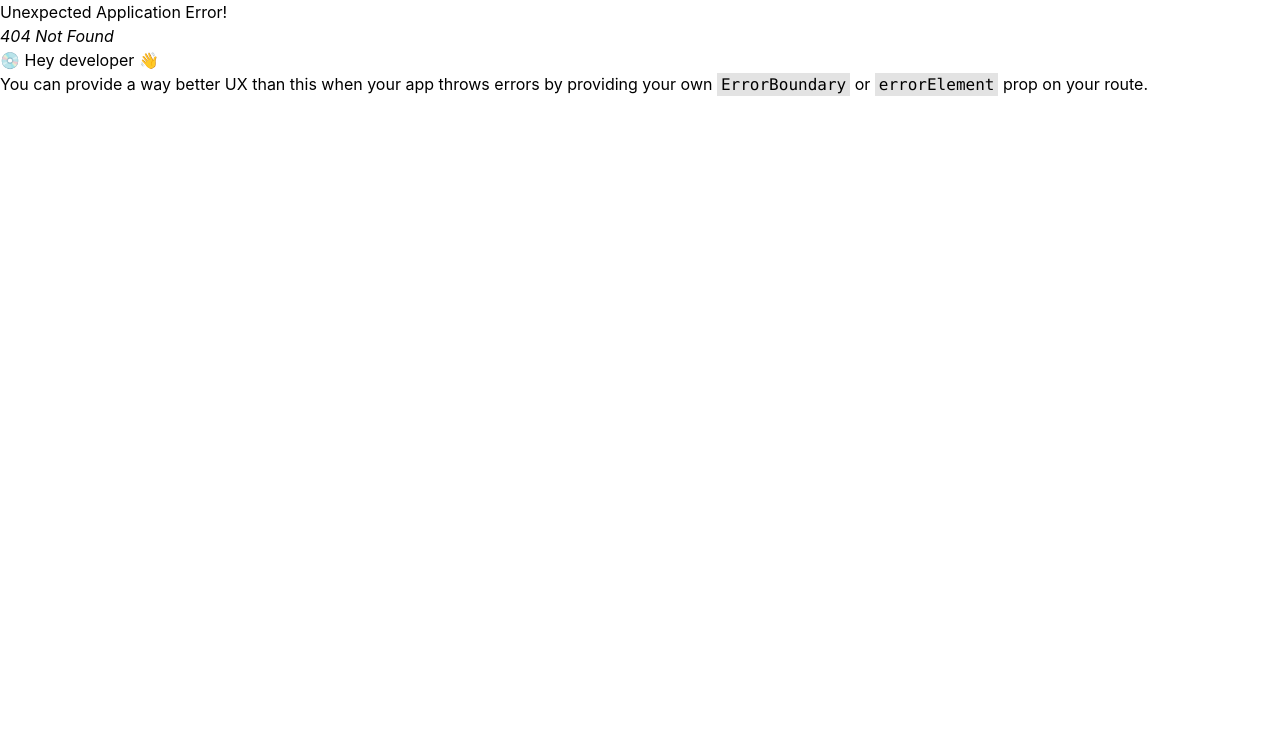
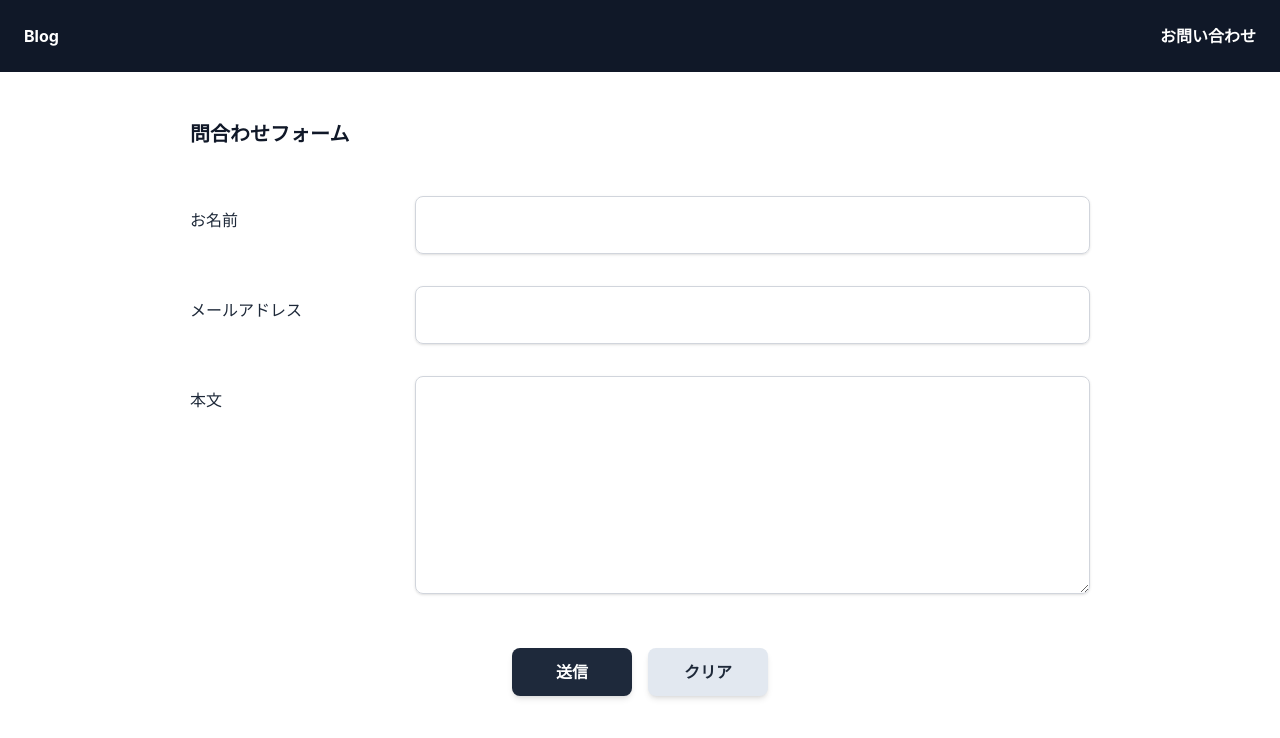
Before and after one commit to tzk-s/shiftb_chap06_test-app, a React (Vite) app: page /contact in a window 1280 px wide. Before the commit this address had no page. Shown: the top 738 px of the page. Built offline with nearby package versions, Linux system fonts and the light colour scheme.

Commit message:
課題4_問合わせフォーム実装

```diff
--- a/package.json
+++ b/package.json
@@ -14,6 +14,7 @@
     "dompurify": "^3.3.1",
     "react": "^19.2.0",
     "react-dom": "^19.2.0",
+    "react-hook-form": "^7.69.0",
     "react-router-dom": "^7.11.0"
   },
   "devDependencies": {
--- /dev/null
+++ b/src/components/contact/ContactForm.jsx
@@ -0,0 +1,79 @@
+import { useForm } from "react-hook-form";
+import { CONTACT_VALIDATION } from "../../constants/validate";
+import useContactSubmit from "../../hooks/useContactSubmit";
+import { Input } from "../ui/Input";
+import { TextArea } from "../ui/TextArea";
+import { Button } from "../ui/Button";
+
+export default function ContactPage() {
+  const { submitForm, isSubmitting } = useContactSubmit();
+  const {
+    register,
+    handleSubmit,
+    reset,
+    formState: { errors },
+  } = useForm({
+    defaultValues: { name: "", email: "", message: "" },
+    mode: "onBlur",
+    reValidateMode: "onChange",
+  });
+
+  const onSubmit = async data => {
+    const { success } = await submitForm(data);
+    if (success) {
+      alert("送信しました。");
+      reset();
+    } else {
+      alert("送信に失敗しました。");
+    }
+  };
+
+  return (
+    <form onSubmit={handleSubmit(onSubmit)} noValidate>
+      <div className={`flex flex-col gap-8 w-full ${isSubmitting ? "opacity-50" : ""}`}>
+        <Input
+          label="お名前"
+          id="name"
+          autoComplete="name"
+          disabled={isSubmitting}
+          error={errors.name}
+          {...register("name", CONTACT_VALIDATION.name)}
+        />
+        <Input
+          label="メールアドレス"
+          type="email"
+          id="email"
+          autoComplete="email"
+          disabled={isSubmitting}
+          error={errors.email}
+          {...register("email", CONTACT_VALIDATION.email)}
+        />
+        <TextArea
+          label="本文"
+          id="message"
+          disabled={isSubmitting}
+          error={errors.message}
+          {...register("message", CONTACT_VALIDATION.message)}
+        />
+      </div>
+      <div className="mt-12 flex flex-row gap-4 justify-center">
+        <Button
+          type="submit"
+          disabled={isSubmitting}
+          variant="submit"
+        >
+          {isSubmitting ? "送信中..." : "送信"}
+        </Button>
+
+        <Button
+          type="button"
+          onClick={() => reset()}
+          disabled={isSubmitting}
+          variant="clear"
+        >
+          クリア
+        </Button>
+      </div>
+    </form>
+  );
+}
--- /dev/null
+++ b/src/components/ui/Button.jsx
@@ -0,0 +1,19 @@
+export const Button = ({ children, variant = "submit", disabled, ...props }) => {
+  const baseStyle = "min-w-30 px-4 py-3 font-bold rounded-lg transition shadow-md disabled:cursor-not-allowed";
+  const variants = {
+    submit: disabled
+      ? "bg-gray-400 text-white"
+      : "bg-[#1e293b] text-white hover:opacity-90",
+    clear: "bg-[#e2e8f0] text-gray-800 hover:bg-gray-300 disabled:opacity-50"
+  };
+
+  return (
+    <button
+      className={`${baseStyle} ${variants[variant]}`}
+      disabled={disabled}
+      {...props}
+    >
+      {children}
+    </button>
+  );
+};
--- /dev/null
+++ b/src/components/ui/Input.jsx
@@ -0,0 +1,32 @@
+import { forwardRef } from "react";
+
+export const Input = forwardRef(({ label, type = "text", error, id, autoComplete, disabled, ...props }, ref ) => {
+    return (
+      <div className="flex flex-col md:flex-row w-full">
+        <label htmlFor={id} className="md:w-1/4 text-md font-medium text-gray-800 mt-3">
+          {label}
+        </label>
+        <div className="md:w-3/4 w-full">
+          <input
+            ref={ref}
+            type={type}
+            id={id}
+            disabled={disabled}
+            autoComplete={autoComplete}
+            aria-invalid={error ? "true" : "false"}
+            aria-describedby={error ? `${id}-error` : undefined}
+            className={`w-full border rounded-lg px-4 py-4 outline-none transition shadow-sm ${
+              disabled ? "bg-gray-100 text-gray-400 border-gray-200" : ""
+            } ${error ? "border-red-700 focus:ring-1 focus:ring-red-700" : "border-gray-300 focus:border-blue-500 focus:ring-1 focus:ring-blue-500"}`}
+            {...props}
+          />
+          {error && (
+            <div id={`${id}-error`} className="text-red-700 text-sm mt-2" role="alert">
+              {error.message}
+            </div>
+          )}
+        </div>
+      </div>
+    );
+  }
+);
--- /dev/null
+++ b/src/components/ui/TextArea.jsx
@@ -0,0 +1,44 @@
+// src/components/ui/TextArea.jsx
+import { forwardRef } from "react";
+
+export const TextArea = forwardRef(
+  ({ label, error, id, rows = "8", disabled, ...props }, ref) => {
+    return (
+      <div className="flex flex-col md:flex-row w-full">
+        <label
+          htmlFor={id}
+          className="md:w-1/4 text-md font-medium text-gray-800 mt-3"
+        >
+          {label}
+        </label>
+        <div className="md:w-3/4 w-full">
+          <textarea
+            ref={ref}
+            id={id}
+            disabled={disabled}
+            rows={rows}
+            aria-invalid={error ? "true" : "false"}
+            aria-describedby={error ? `${id}-error` : undefined}
+            className={`w-full border rounded-lg px-4 py-3 outline-none transition shadow-sm resize-y ${
+              disabled ? "bg-gray-100 text-gray-400 border-gray-200" : ""
+            } ${
+              error
+                ? "border-red-700 focus:ring-1 focus:ring-red-700"
+                : "border-gray-300 focus:border-blue-500 focus:ring-1 focus:ring-blue-500"
+            }`}
+            {...props}
+          />
+          {error && (
+            <div
+              id={`${id}-error`}
+              role="alert"
+              className="text-red-700 text-sm mt-2"
+            >
+              {error.message}
+            </div>
+          )}
+        </div>
+      </div>
+    );
+  }
+);
--- /dev/null
+++ b/src/constants/validate.js
@@ -0,0 +1,17 @@
+export const CONTACT_VALIDATION = {
+  name: {
+    required: "お名前は必須です。",
+    maxLength: { value: 30, message: "お名前は30文字以内で入力してください。" },
+  },
+  email: {
+    required: "メールアドレスは必須です。",
+    pattern: {
+      value: /^[a-zA-Z0-9._%+-]+@[a-zA-Z0-9.-]+\.[a-zA-Z]{2,}$/,
+      message: "メールアドレスの形式が正しくありません。",
+    },
+  },
+  message: {
+    required: "本文は必須です。",
+    maxLength: { value: 500, message: "本文は500文字以内で入力してください。" },
+  },
+};
--- /dev/null
+++ b/src/hooks/useContactSubmit.js
@@ -0,0 +1,29 @@
+import { useState } from "react"
+
+export default function useContactSubmit() {
+	const [isSubmitting, setIsSubmitting] = useState(false);
+	const [error, setError] = useState(null);
+	const submitForm = async data => {
+		setIsSubmitting(true);
+		setError(null);
+		try {
+		const res = await fetch('https://1hmfpsvto6.execute-api.ap-northeast-1.amazonaws.com/dev/contacts', {
+			method: 'POST',
+			headers: {'Content-Type': 'application/json'},
+			body: JSON.stringify(data),
+		});
+			if(!res.ok) throw new Error('通信が失敗しました。');
+			return { success: true };
+		} catch (error) {
+			console.error('エラー詳細:', error);
+      const errorMsg = !navigator.onLine
+        ? "インターネットに接続されていません。"
+        : "通信に失敗しました。時間をおいて再度お試しください。";
+      setError(errorMsg);
+      return { success: false };
+		} finally {
+			setIsSubmitting(false);
+		}
+	};
+	return { submitForm, isSubmitting, error };
+};
--- /dev/null
+++ b/src/pages/ContactPage.jsx
@@ -0,0 +1,12 @@
+import ContactForm from "../components/contact/ContactForm";
+
+export default function ContactPage() {
+  return (
+    <div className="max-w-[900px] w-11/12 mx-auto mt-12 mb-20">
+      <h1 className="text-xl font-bold mb-12 text-gray-900">
+        問合わせフォーム
+      </h1>
+      <ContactForm />
+    </div>
+  );
+}
--- a/src/routesParams.jsx
+++ b/src/routesParams.jsx
@@ -2,13 +2,14 @@ import { createBrowserRouter, createRoutesFromElements, Route } from "react-rout
 import Layout from "./components/layout/Layout";
 import TopPage from "./pages/TopPage";
 import PostDetailPage from "./pages/PostDetailPage";
-import { posts } from "./data/post";
+import ContactPage from "./pages/ContactPage";
 
 const routesParams = createBrowserRouter(
   createRoutesFromElements(
     <Route element={<Layout />}>
       <Route index element={<TopPage />} />
       <Route path="/posts/:id" element={<PostDetailPage />} />
+      <Route path="/contact" element={<ContactPage />} />
     </Route>
   )
 );
```
Also changed, not shown: 1 other file (tests, documents, lock files or other folders).
